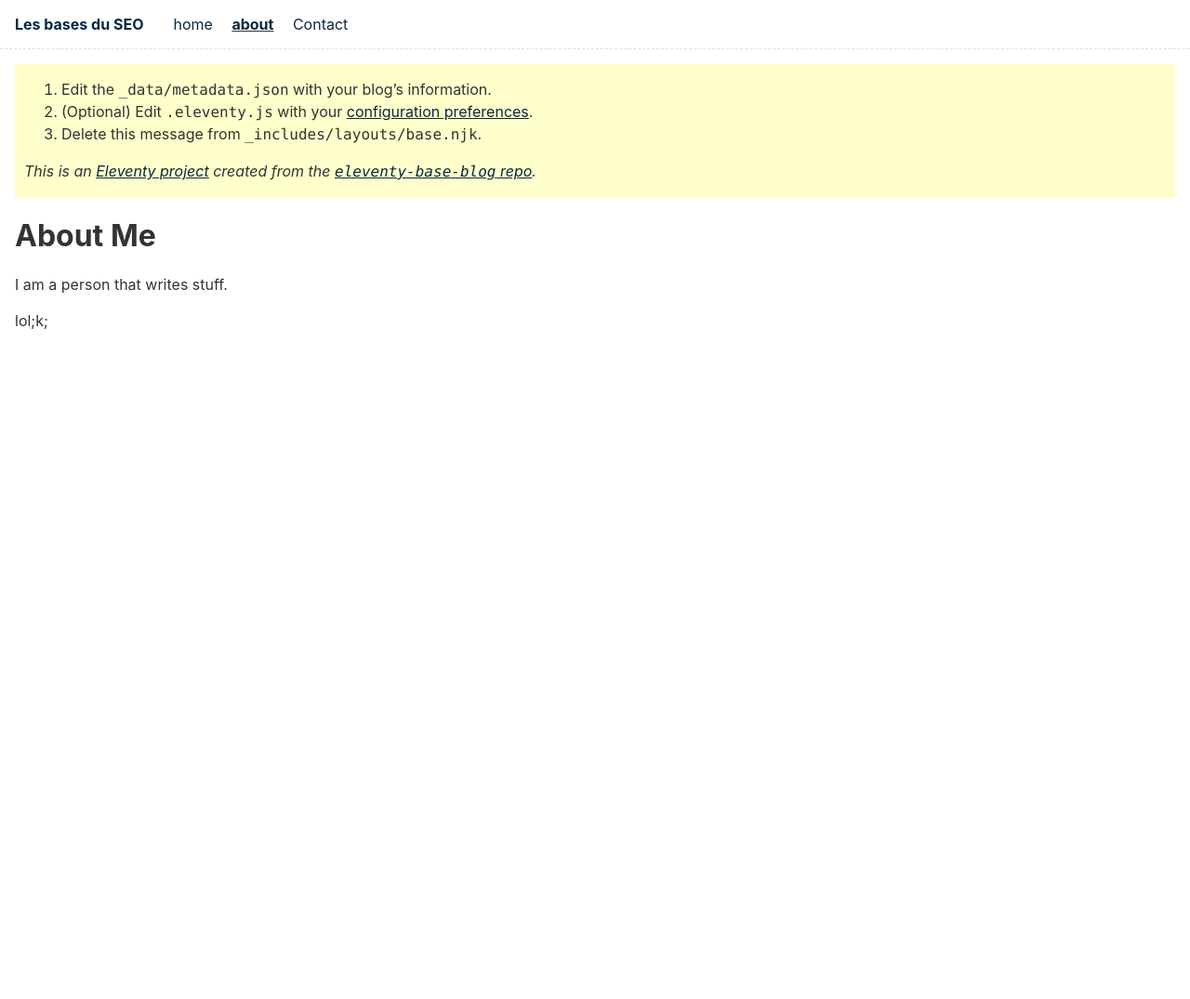
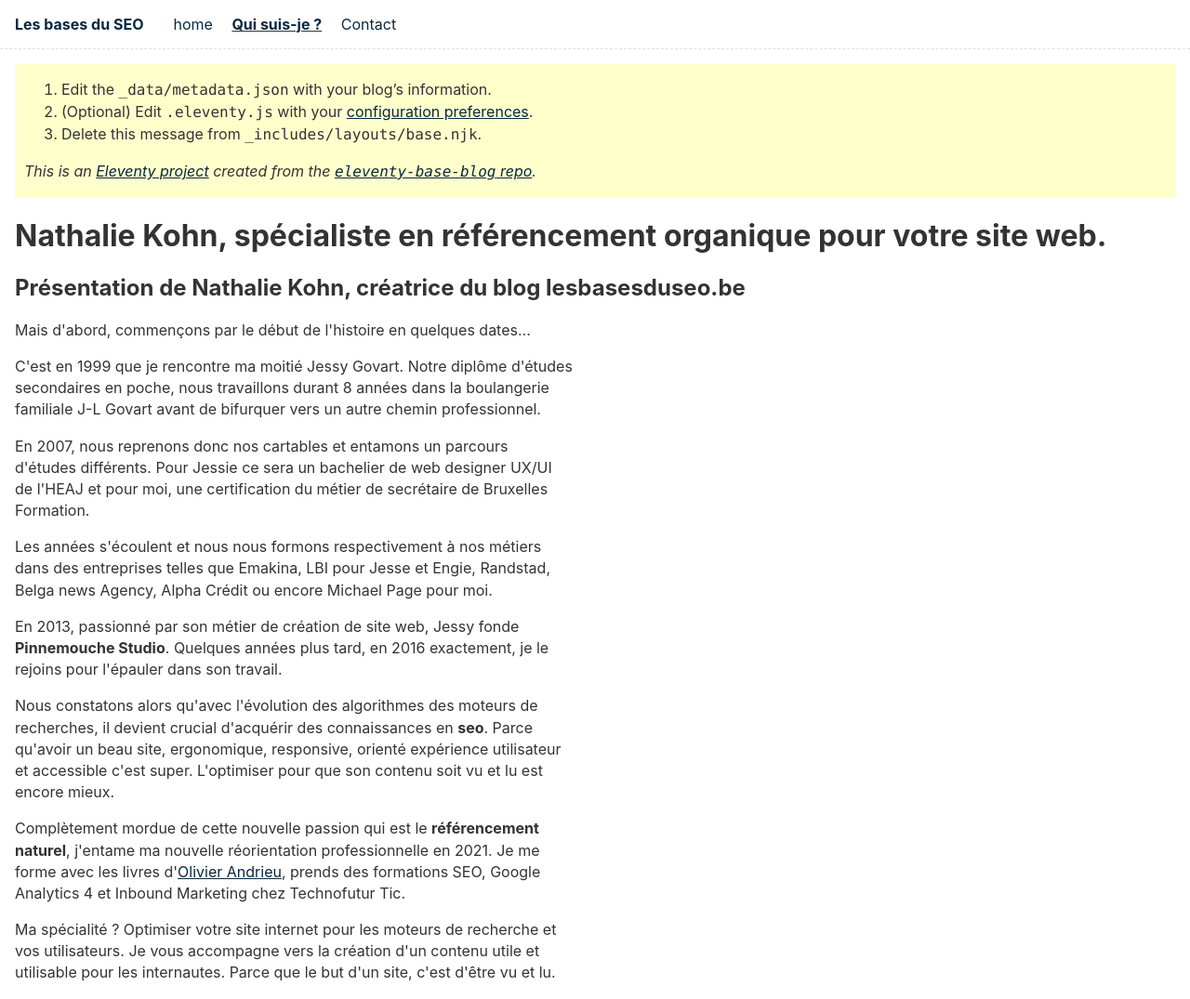
Before and after one commit to PolPasop/eleventy-nath-blog, an Eleventy site: page fr/pages/about.md in a window 1280 px wide. Shown: the whole page at 93% size. Before the commit the page ends 800 px from the top, so only its background shows below. Built offline with nearby package versions, Linux system fonts and the light colour scheme; Eleventy itself is replaced by a stand-in of ours; files that its build step writes are made by us from their sources.

Commit message:
Update Page “about”

```diff
--- a/fr/pages/about.md
+++ b/fr/pages/about.md
@@ -1,17 +1,33 @@
 ---
 layout: layouts/base.njk
-title: About Me
+title: Présentation
 pagemetadata:
   title: Test Meta Title
   description: Test Meta desc
 templateClass: tmpl-post
-pagemetadata.description: ma meta
+pagemetadata.description: Nathalie Kohn I Conseils SEO pour avoir les bases du
+  référencement naturel sur votre site internet
 eleventyNavigation:
-  key: about
-  order: 3
+  key: Qui suis-je ?
+  order: 2
 ---
-# {{ title }}
+# N﻿athalie Kohn, spécialiste en référencement organique pour votre site web.
 
-I am a person that writes stuff.
+## P﻿résentation de Nathalie Kohn, créatrice du blog lesbasesduseo.be
 
-lol;k;
+Mais d'abord, commençons par le début de l'histoire en quelques dates...
+
+C﻿'est en 1999 que je rencontre ma moitié J﻿essy Govart. Notre diplôme d'études secondaires en poche, nous travaillons durant 8 années dans la boulangerie familiale J-L Govart avant de bifurquer vers un autre chemin professionnel.
+
+En 2007, nous reprenons donc nos cartables et entamons un parcours d'études différents. Pour Jessie ce sera un bachelier de web designer UX/UI de l'HEAJ et pour moi, une certification du métier de secrétaire de Bruxelles Formation.
+
+Les années s'écoulent et nous nous formons respectivement à nos métiers dans des entreprises telles que Emakina, LBI pour Jesse et Engie, Randstad, Belga news Agency, Alpha Crédit ou encore Michael Page pour moi.
+
+E﻿n 2013, passionné par son métier de création de site web, Jessy fonde **Pinnemouche Studio**. Quelques années plus tard, en 2016 exactement, je le rejoins pour l'épauler dans son travail.
+
+N﻿ous constatons alors qu'avec l'évolution des algorithmes des moteurs de recherches, il devient crucial d'acquérir des connaissances en **seo**. Parce qu'avoir un beau site, ergonomique, responsive, orienté expérience utilisateur et accessible c'est super. L'optimiser pour que son contenu soit vu et lu est encore mieux.
+
+C﻿omplètement mordue de cette nouvelle passion qui est le **référencement naturel**, j'entame ma nouvelle réorientation professionnelle en 2021. Je me forme avec les livres d'[Olivier Andrieu](https://www.abondance.com/olivier-andrieu), prends des formations SEO, Google Analytics 4 et Inbound Marketing chez Technofutur Tic.
+
+M﻿a spécialité ? Optimiser votre site internet pour les moteurs de recherche et vos utilisateurs.
+Je vous accompagne vers la création d'un contenu utile et utilisable pour les internautes. Parce que le but d'un site, c'est d'être vu et lu.
```
